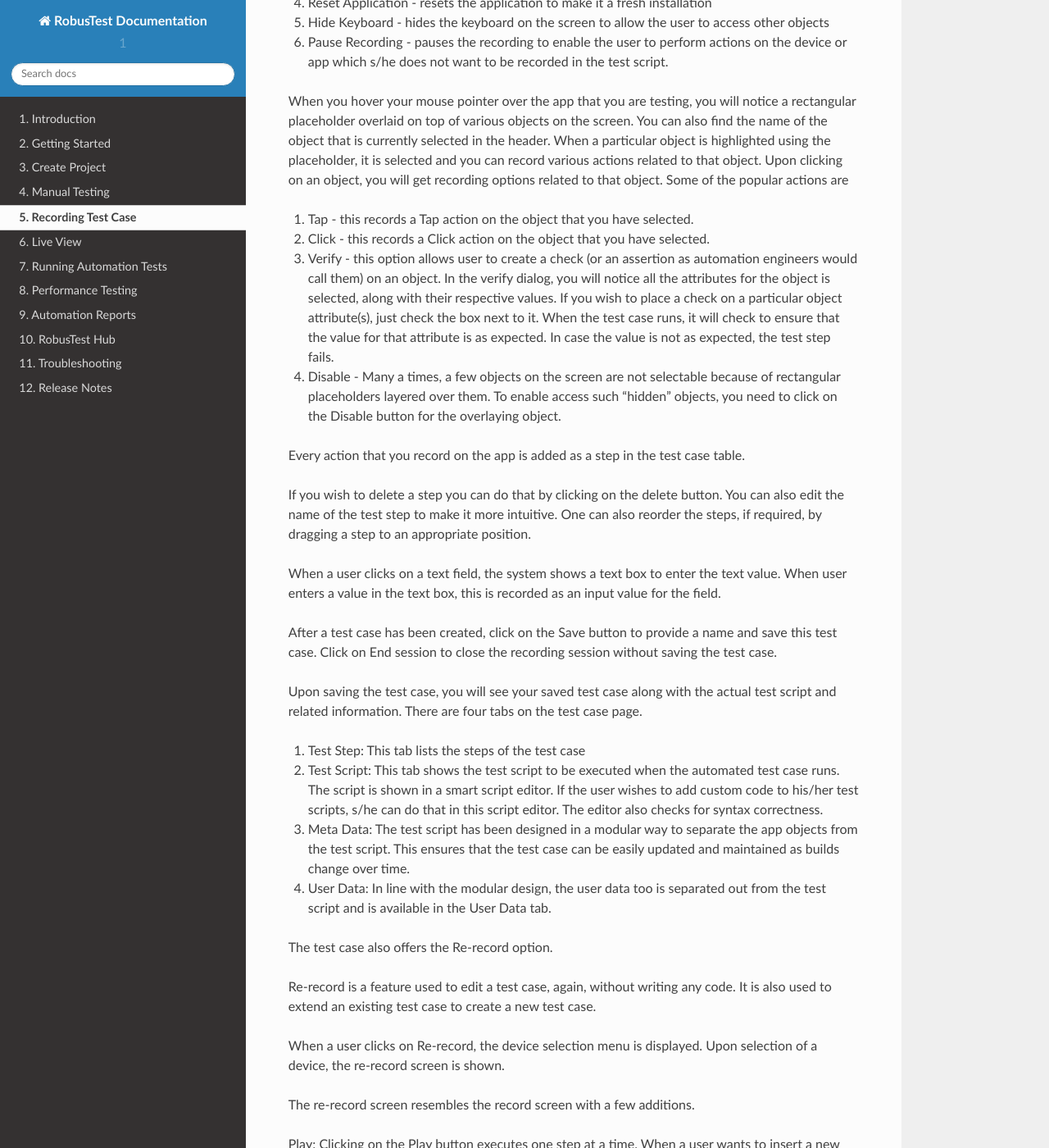
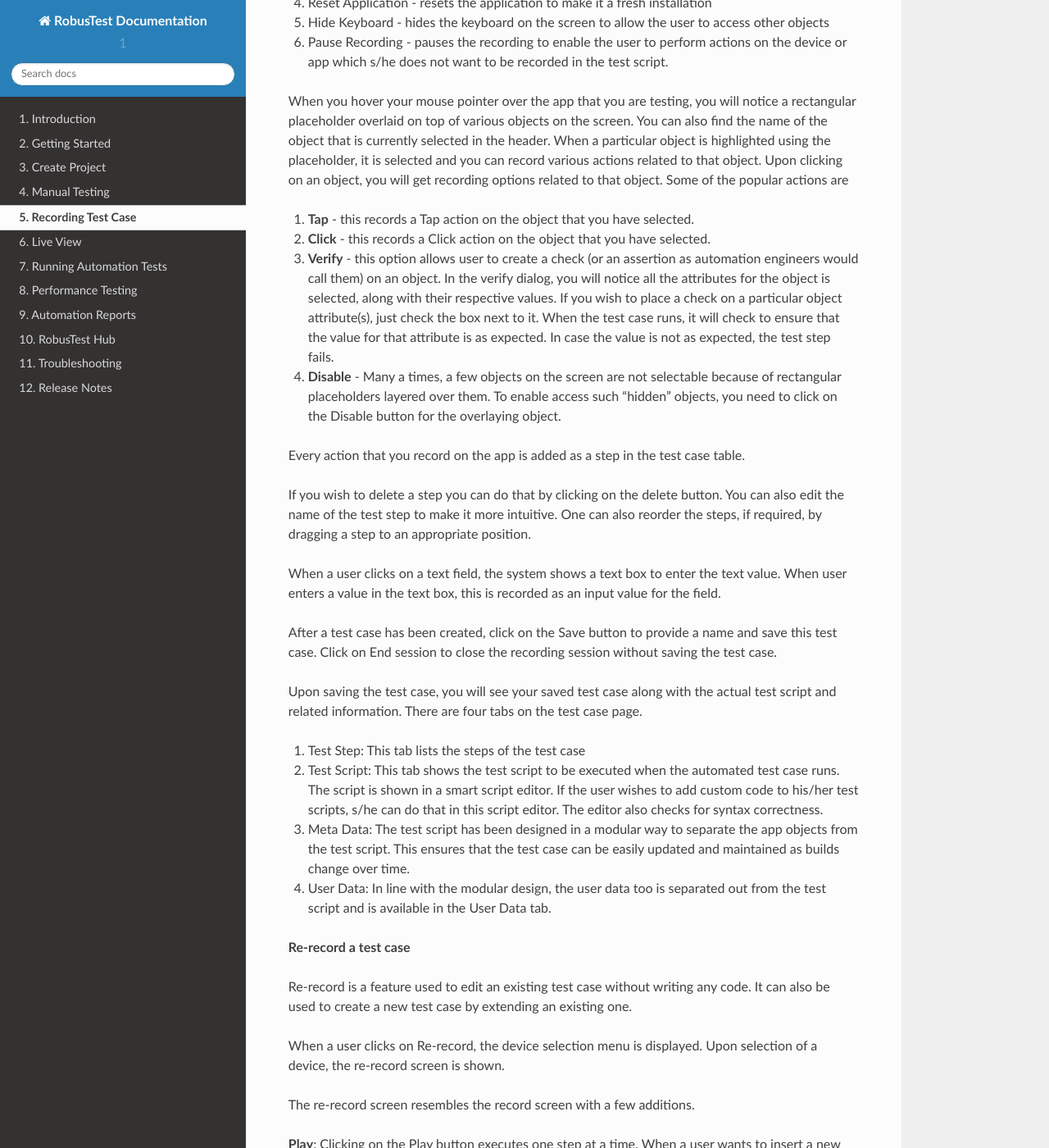
Before and after one commit to izinga/robustest_docs, a Sphinx documentation site: the page built from source/recordingtestcase.rst, in a window 1280 px wide and 1400 px high, scrolled down 851 px. Shown: the whole window at 82% size. Built offline with Sphinx 7.4.7 and the Read the Docs theme 2.0.0, drawn with Linux system fonts in a browser that asks for light colours; some of the changed text lies outside the part shown.

Commit message:
regular changes

```diff
--- a/source/liveview.rst
+++ b/source/liveview.rst
@@ -2,5 +2,6 @@ Live View
 =========
 
 On the header in the RobusTest application you will find a link for Live View.
-This page displays a list of all the open sessions belonging to the user logged in.
-User can also end an active session from this page.
+This page displays a list of all the open sessions belonging to the user logged in. This list includes any manual or recording sessions or any automation tests run on the RobusTest Hub by the user.
+
+User can end an active manual test or test recording session from this page.
--- a/source/recordingtestcase.rst
+++ b/source/recordingtestcase.rst
@@ -17,13 +17,10 @@ There are various options available in the header to enable test creation
 
 When you hover your mouse pointer over the app that you are testing, you will notice a rectangular placeholder overlaid on top of various objects on the screen. You can also find the name of the object that is currently selected in the header. When a particular object is highlighted using the placeholder, it is selected and you can record various actions related to that object. Upon clicking on an object, you will get recording options related to that object. Some of the popular actions are
 
-1. Tap - this records a Tap action on the object that you have selected.
-2. Click - this records a Click action on the object that you have selected.
-3. Verify - this option allows user to create a check (or an assertion as automation engineers would call them) on an object. In the verify dialog, you will notice all the attributes for the object is selected, along with their respective values. If you wish to place a check on a particular object attribute(s), just check the box next to it. When the test case runs, it will check to ensure that the value for that attribute is as expected. In case the value is not as expected, the test step fails.
-
-
-
-4. Disable - Many a times, a few objects on the screen are not selectable because of rectangular placeholders layered over them. To enable access such "hidden" objects, you need to click on the Disable button for the overlaying object.
+1. **Tap** - this records a Tap action on the object that you have selected.
+2. **Click** - this records a Click action on the object that you have selected.
+3. **Verify** - this option allows user to create a check (or an assertion as automation engineers would call them) on an object. In the verify dialog, you will notice all the attributes for the object is selected, along with their respective values. If you wish to place a check on a particular object attribute(s), just check the box next to it. When the test case runs, it will check to ensure that the value for that attribute is as expected. In case the value is not as expected, the test step fails.
+4. **Disable** - Many a times, a few objects on the screen are not selectable because of rectangular placeholders layered over them. To enable access such "hidden" objects, you need to click on the Disable button for the overlaying object.
 
 Every action that you record on the app is added as a step in the test case table.
 
@@ -45,17 +42,14 @@ Upon saving the test case, you will see your saved test case along with the actu
 3. Meta Data: The test script has been designed in a modular way to separate the app objects from the test script. This ensures that the test case can be easily updated and maintained as builds change over time.
 4. User Data: In line with the modular design, the user data too is separated out from the test script and is available in the User Data tab.
 
-The test case also offers the Re-record option.
+**Re-record a test case**
 
-Re-record is a feature used to edit a test case, again, without writing any code.
-It is also used to extend an existing test case to create a new test case.
+Re-record is a feature used to edit an existing test case without writing any code.
+It can also be used to create a new test case by extending an existing one.
 
 When a user clicks on Re-record, the device selection menu is displayed.
 Upon selection of a device, the re-record screen is shown.
 
-
-
-
 The re-record screen resembles the record screen with a few additions.
 
-Play: Clicking on the Play button executes one step at a time. When a user wants to insert a new step, s/he just needs to Play until they reach the step after which they need to record the new step. Then they can record their action as they would do while originally recording a test case. After adding new steps or deleting an existing step, the user can click on Save to update the existing test case. Alternatively, the user can also use Save As to save as a new test case.
+**Play**: Clicking on the Play button executes one step at a time. When a user wants to insert a new step, s/he just needs to Play until they reach the step after which they need to record the new step. Then they can record their action as they would do while originally recording a test case. After adding new steps or deleting an existing step, the user can click on Save to update the existing test case. Alternatively, the user can also use Save As to save as a new test case.
```
